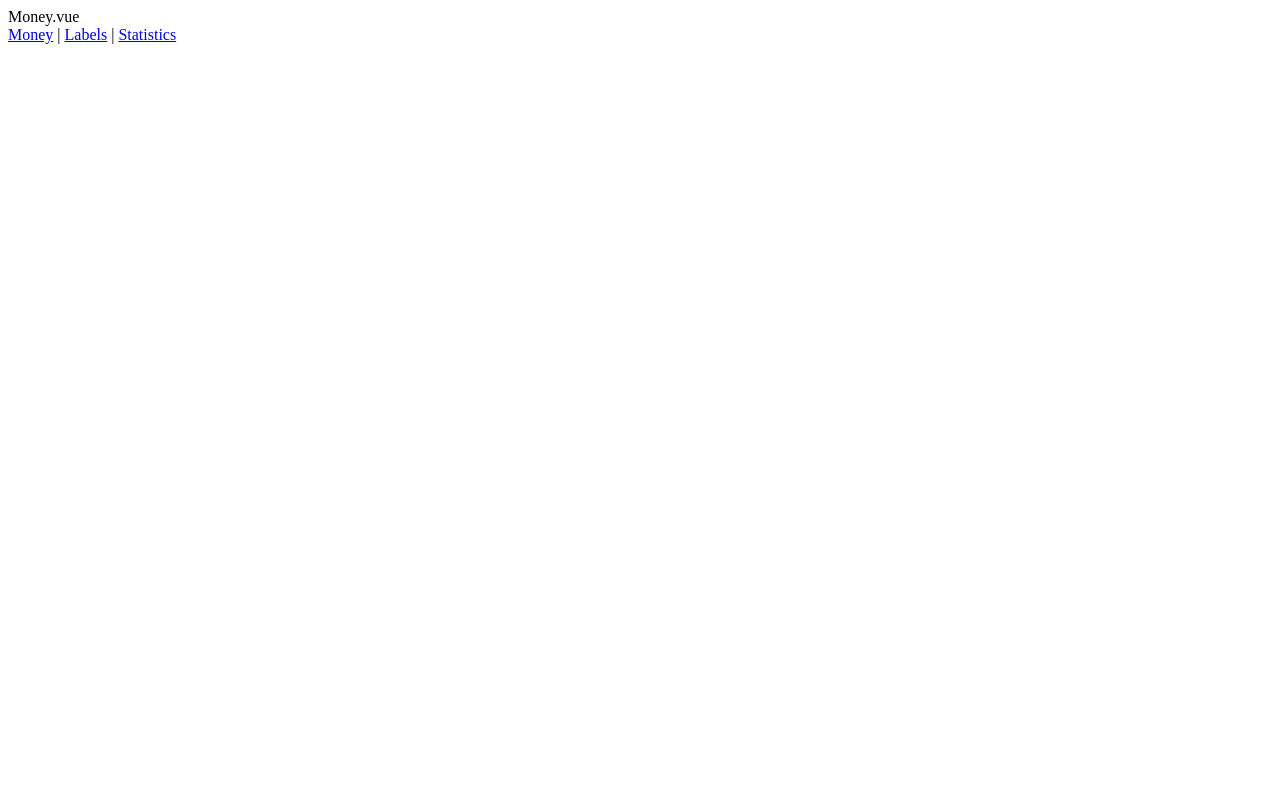
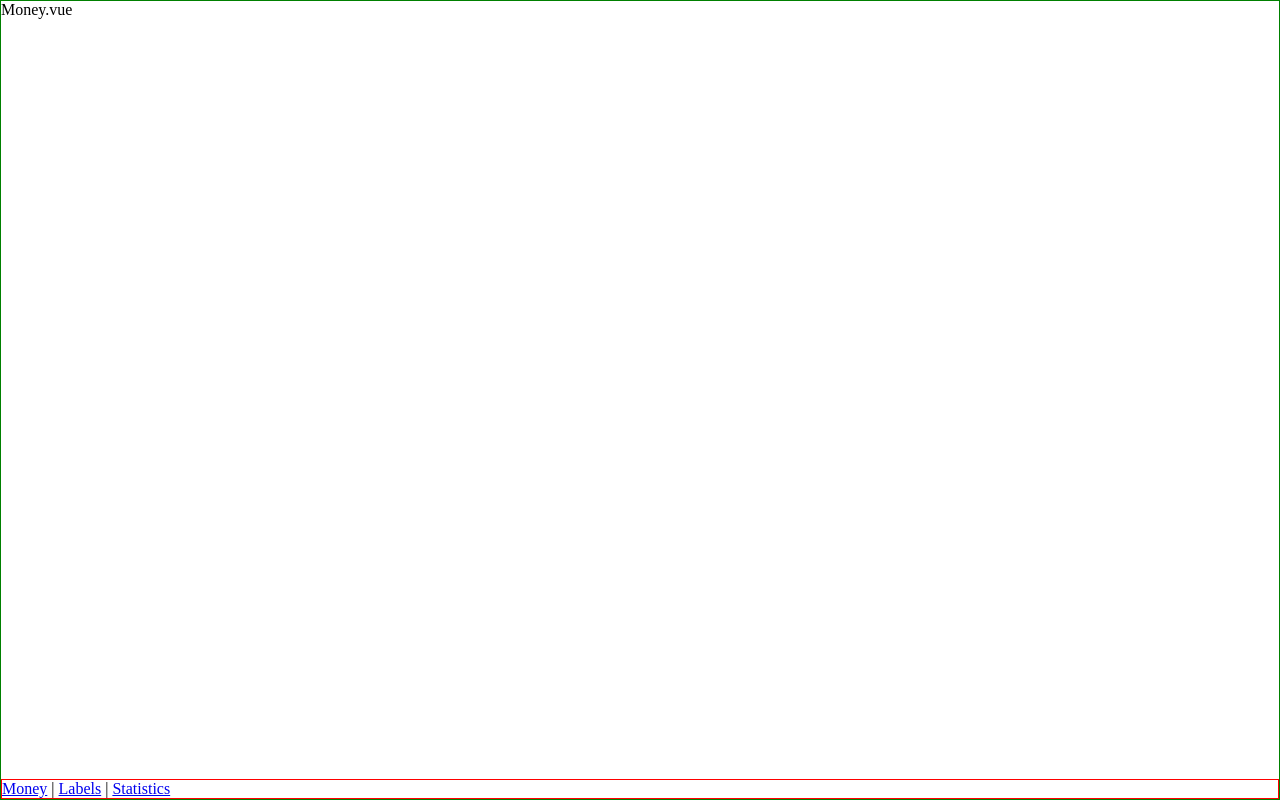
Before and after one commit to RickyLei7/easyMoney, a Vue app: page /#/money in a window 1280 px wide. Built offline with nearby package versions, Linux system fonts and the light colour scheme.

Commit message:
Money Page layout

```diff
--- a/src/App.vue
+++ b/src/App.vue
@@ -6,7 +6,11 @@
 
 
 <style lang="scss">
-
+*{
+  margin: 0;
+  padding: 0;
+  box-sizing: border-box;
+}
   #app {
     font-family: Avenir, Helvetica, Arial, sans-serif;
     -webkit-font-smoothing: antialiased;
--- a/src/components/Nav.vue
+++ b/src/components/Nav.vue
@@ -1,5 +1,5 @@
 <template>
-  <div>
+  <div class="nav">
     <router-link to="/money">Money</router-link>
     |
     <router-link to="/labels">Labels</router-link>
@@ -19,5 +19,5 @@
 </script>
 
 <style lang="scss" scoped>
-
+  .nav {border: 1px solid red;}
 </style>
--- a/src/router/index.ts
+++ b/src/router/index.ts
@@ -1,6 +1,5 @@
 import Vue from 'vue';
 import VueRouter, {RouteConfig} from 'vue-router';
-import Home from '../views/Home.vue';
 import Money from '@/views/Money.vue';
 import Labels from '@/views/Labels.vue';
 import Statistics from '@/views/Statistics.vue';
--- a/src/views/Money.vue
+++ b/src/views/Money.vue
@@ -1,6 +1,8 @@
 <template>
-  <div>
-    Money.vue
+  <div class="nav-wrapper">
+    <div class="content">
+      Money.vue
+    </div>
     <Nav />
   </div>
 </template>
@@ -12,5 +14,14 @@
 </script>
 
 <style lang="scss" scoped>
-
+  .nav-wrapper{
+    border: 1px solid green;
+    display: flex;
+    flex-direction: column;
+    height: 100vh;
+  }
+  .content{
+    overflow: auto;
+    flex-grow: 1;
+  }
 </style>
```
